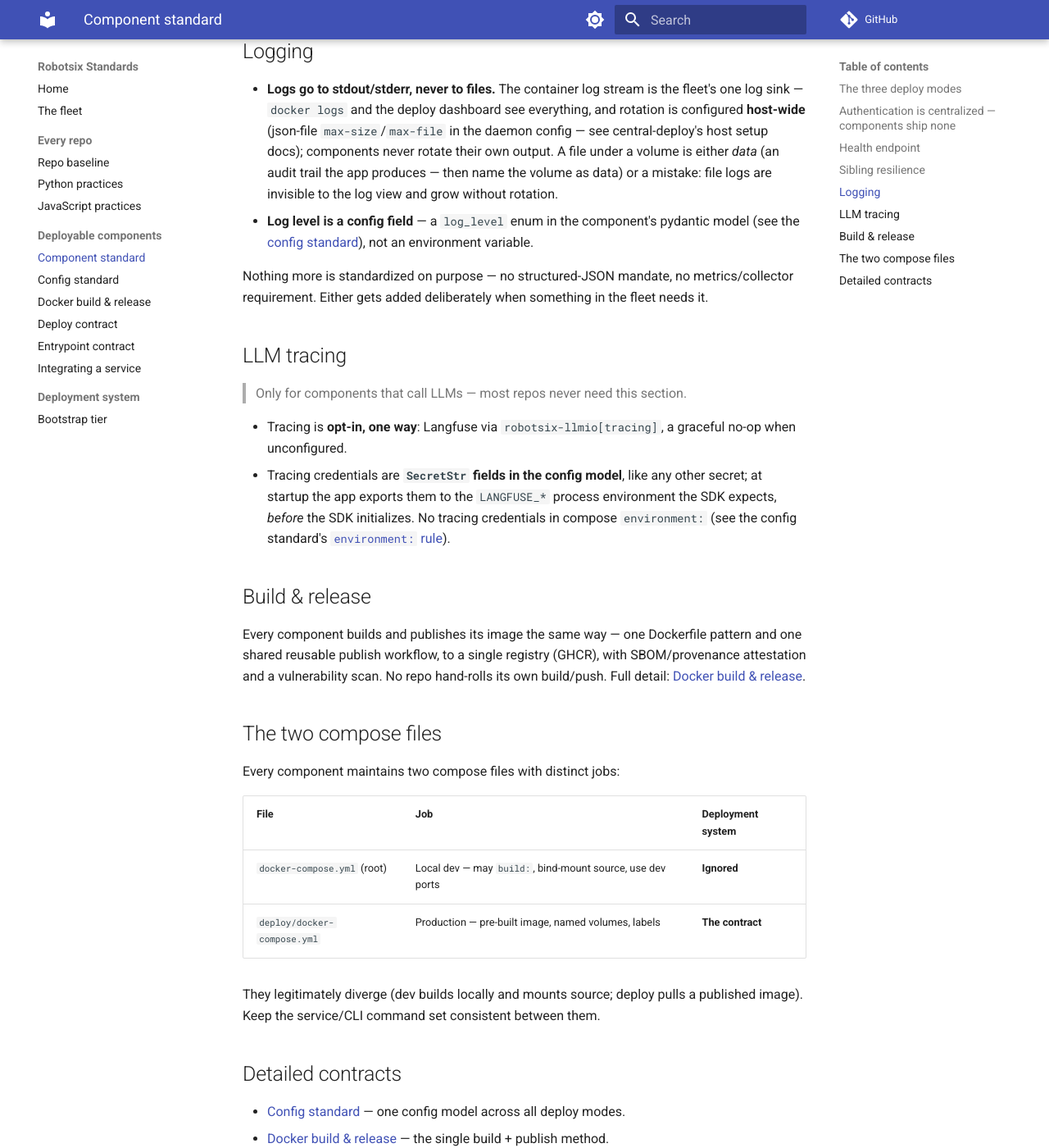
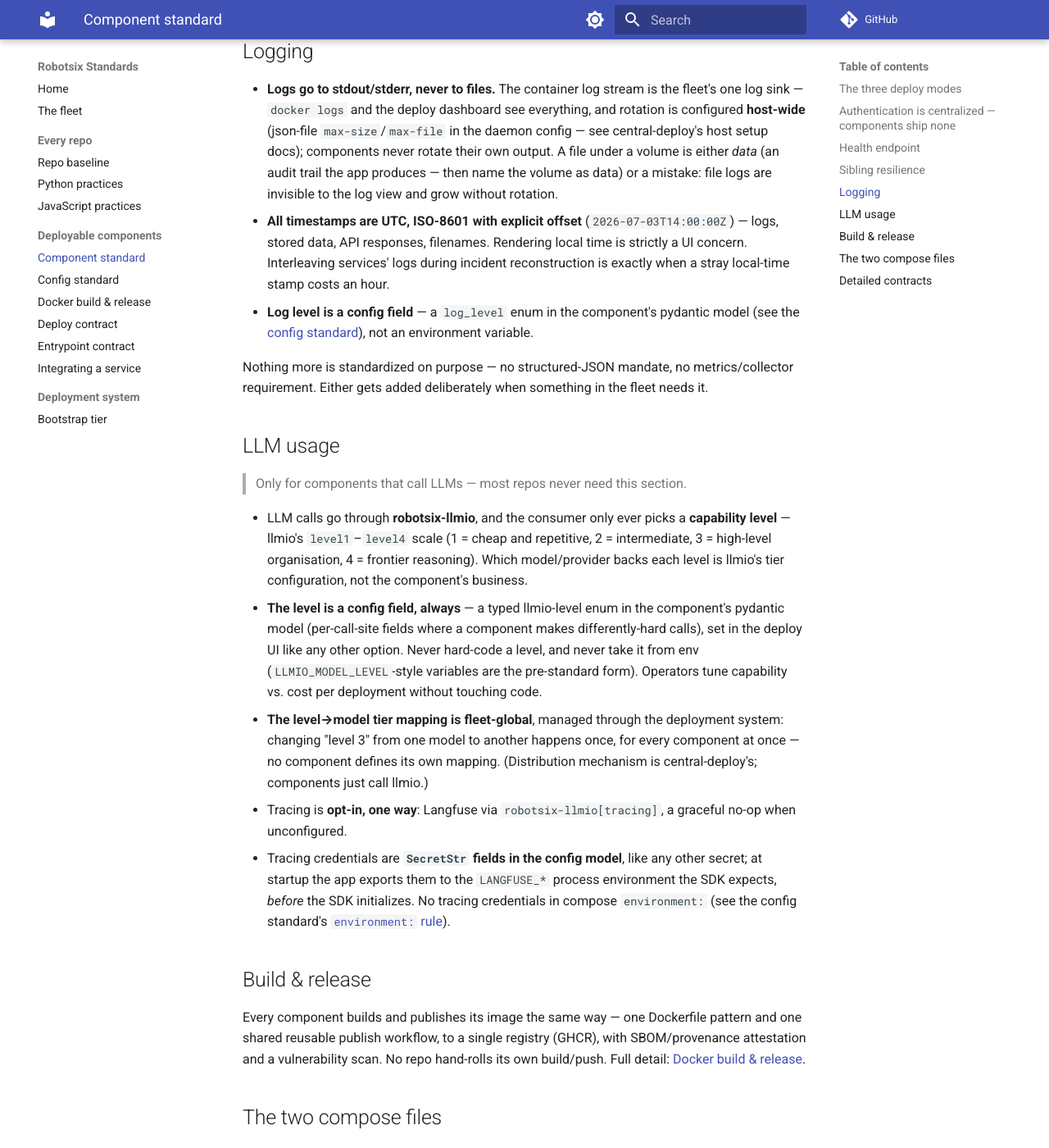
Before and after one commit to damien-robotsix/robotsix-standards, an MkDocs documentation site: the page built from docs/component-standard.md, in a window 1280 px wide and 1400 px high, scrolled down 2077 px. Shown: the whole window at 82% size. Built offline with MkDocs 1.6.1 and Material for MkDocs 9.7.7, drawn with Linux system fonts in a browser that asks for light colours; comment, search, counter and statistics services are not loaded.

Commit message:
Round-6 review: mill-driven standards process, repo retirement, UTC, LLM levels, README skeleton (#14)
- index: 'Changing the standards' — changes are mill tickets on the
  robotsix-standards board through the normal pipeline (approval gate =
  operator decision); one docs PR + fleet tickets per change; clean cutover
  default; supersession referenced openly
- baseline: 'Retiring a repo' (deprecate -> gated archive; never privatize
  while a git pin points at the repo); README skeleton (5 elements);
  ROS 2 page commissioned for mill-ros2 (derive from reality, adapt as we go)
- component standard: 'LLM usage' — llmio capability levels (level1-4) are
  always typed config fields, never hard-coded or env; the level->model
  tier mapping is fleet-global via the deployment system; UTC ISO-8601
  timestamps everywhere
- python: Datetimes section (tz-aware only, no naive now()/utcnow())

Co-authored-by: Claude Fable 5 <noreply@anthropic.com>

```diff
--- a/docs/component-standard.md
+++ b/docs/component-standard.md
@@ -90,6 +90,11 @@ siblings routinely restart, so:
   either *data* (an audit trail the app produces — then name the volume as
   data) or a mistake: file logs are invisible to the log view and grow
   without rotation.
+- **All timestamps are UTC, ISO-8601 with explicit offset**
+  (`2026-07-03T14:00:00Z`) — logs, stored data, API responses, filenames.
+  Rendering local time is strictly a UI concern. Interleaving services'
+  logs during incident reconstruction is exactly when a stray local-time
+  stamp costs an hour.
 - **Log level is a config field** — a `log_level` enum in the component's
   pydantic model (see the [config standard](config-standard.md)), not an
   environment variable.
@@ -98,10 +103,25 @@ Nothing more is standardized on purpose — no structured-JSON mandate, no
 metrics/collector requirement. Either gets added deliberately when something
 in the fleet needs it.
 
-## LLM tracing
+## LLM usage
 
 > Only for components that call LLMs — most repos never need this section.
 
+- LLM calls go through **robotsix-llmio**, and the consumer only ever picks
+  a **capability level** — llmio's `level1`–`level4` scale (1 = cheap and
+  repetitive, 2 = intermediate, 3 = high-level organisation, 4 = frontier
+  reasoning). Which model/provider backs each level is llmio's tier
+  configuration, not the component's business.
+- **The level is a config field, always** — a typed llmio-level enum in the
+  component's pydantic model (per-call-site fields where a component makes
+  differently-hard calls), set in the deploy UI like any other option. Never
+  hard-code a level, and never take it from env (`LLMIO_MODEL_LEVEL`-style
+  variables are the pre-standard form). Operators tune capability vs. cost
+  per deployment without touching code.
+- **The level→model tier mapping is fleet-global**, managed through the
+  deployment system: changing "level 3" from one model to another happens
+  once, for every component at once — no component defines its own mapping.
+  (Distribution mechanism is central-deploy's; components just call llmio.)
 - Tracing is **opt-in, one way**: Langfuse via `robotsix-llmio[tracing]`,
   a graceful no-op when unconfigured.
 - Tracing credentials are **`SecretStr` fields in the config model**, like
```
Also changed, not shown: changelog.d/20260703T150000Z-sixth-review-round.misc.md (added, +1 -0 lines), docs/index.md (+17 -0 lines), docs/python.md (+8 -0 lines), docs/repo-baseline.md (+25 -1 lines).
